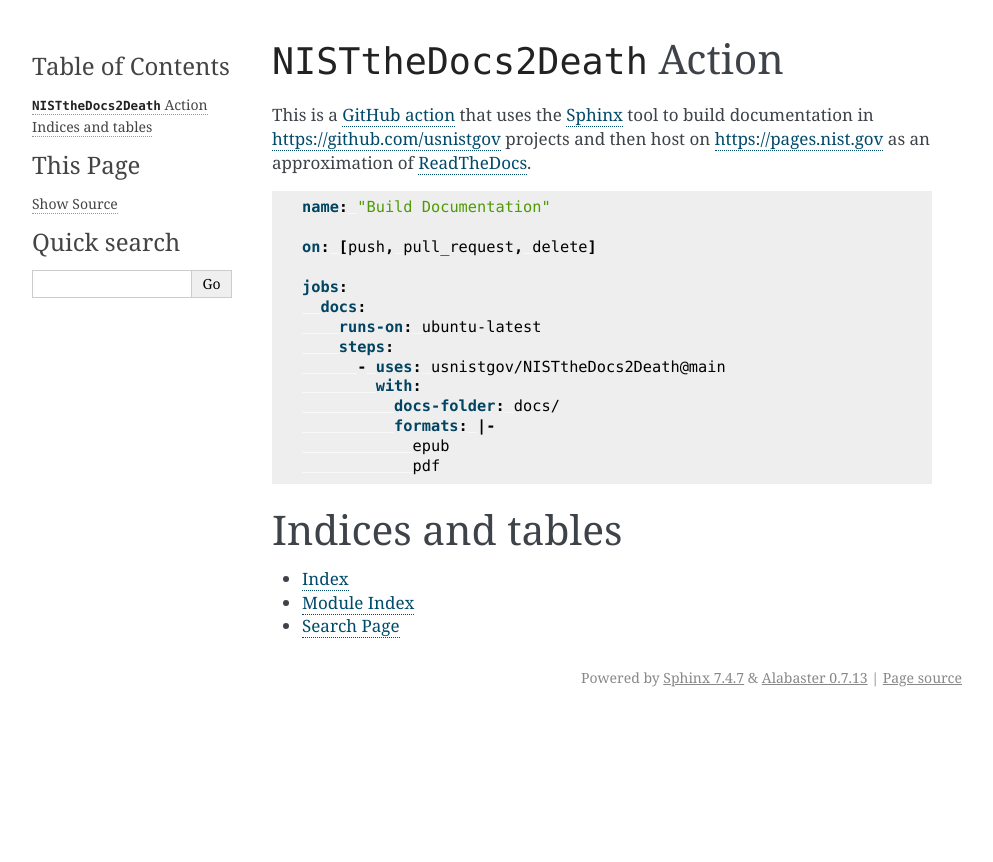
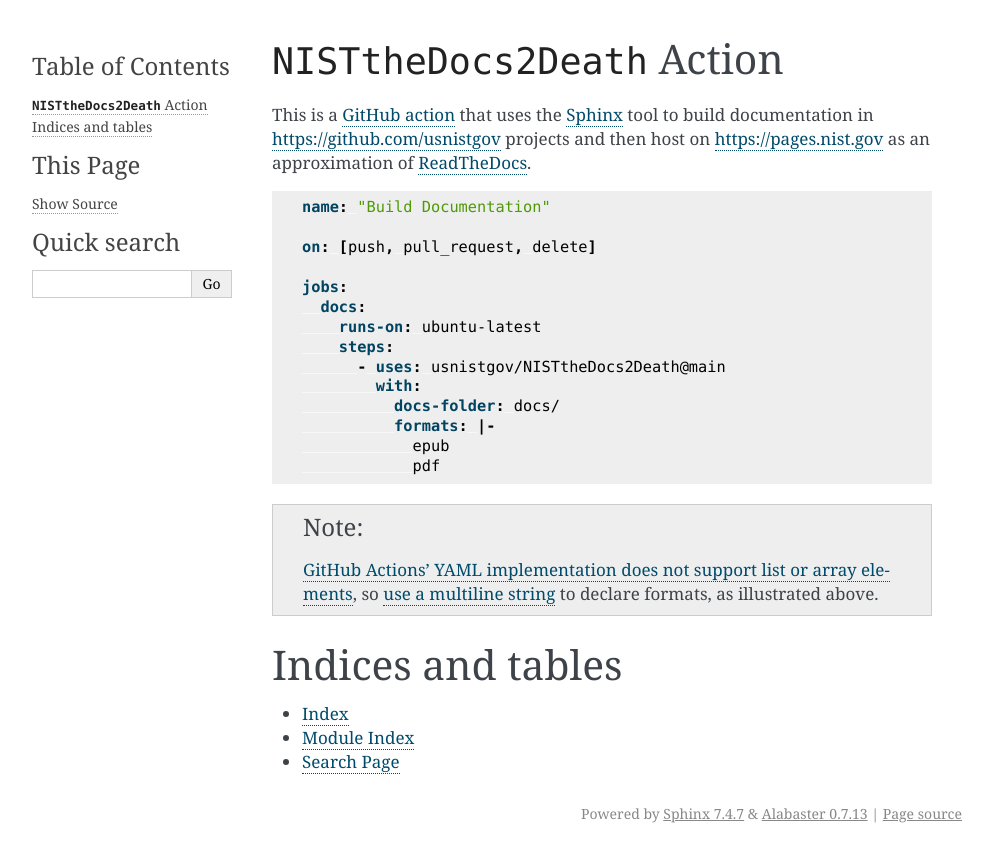
Before and after one commit to usnistgov/Docs4NIST, a Sphinx documentation site: the page built from docs/index.rst, in a window 1280 px wide. Shown: the top 862 px of the page, without its empty margins (148-1141 px from the left). Built offline with Sphinx 7.4.7, drawn with Linux system fonts in a browser that asks for light colours.

Commit message:
Add note about YAML syntax for formats

```diff
--- a/docs/index.rst
+++ b/docs/index.rst
@@ -29,6 +29,14 @@
                epub
                pdf
 
+.. note::
+
+   `GitHub Actions' YAML implementation does not support list or array elements
+   <https://github.com/actions/toolkit/issues/184>`_, so
+   `use a multiline string
+   <https://stackoverflow.com/questions/75420197/how-to-use-array-input-for-a-custom-github-actions>`_
+   to declare formats, as illustrated above.
+
 .. toctree::
    :maxdepth: 2
    :caption: Contents:
```
